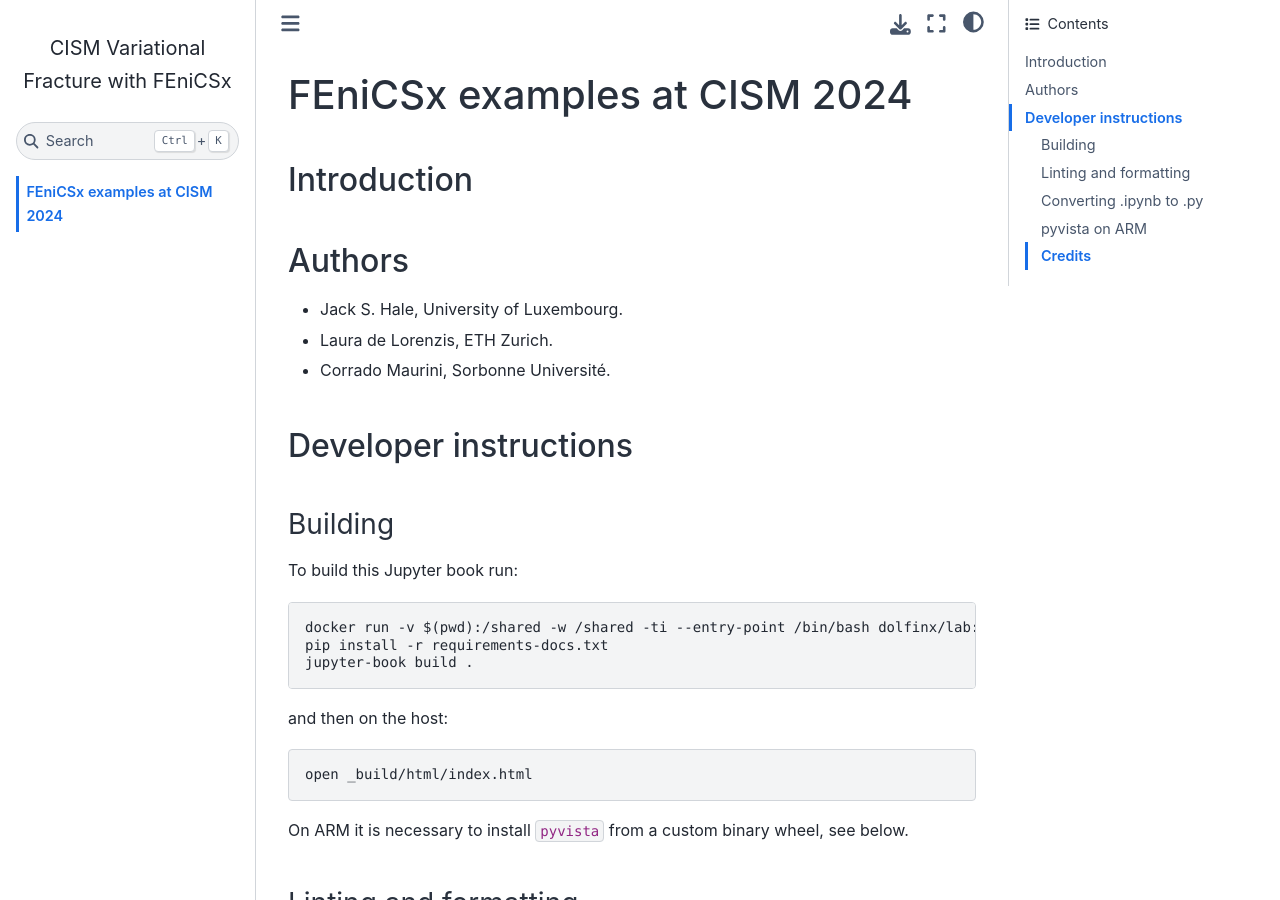
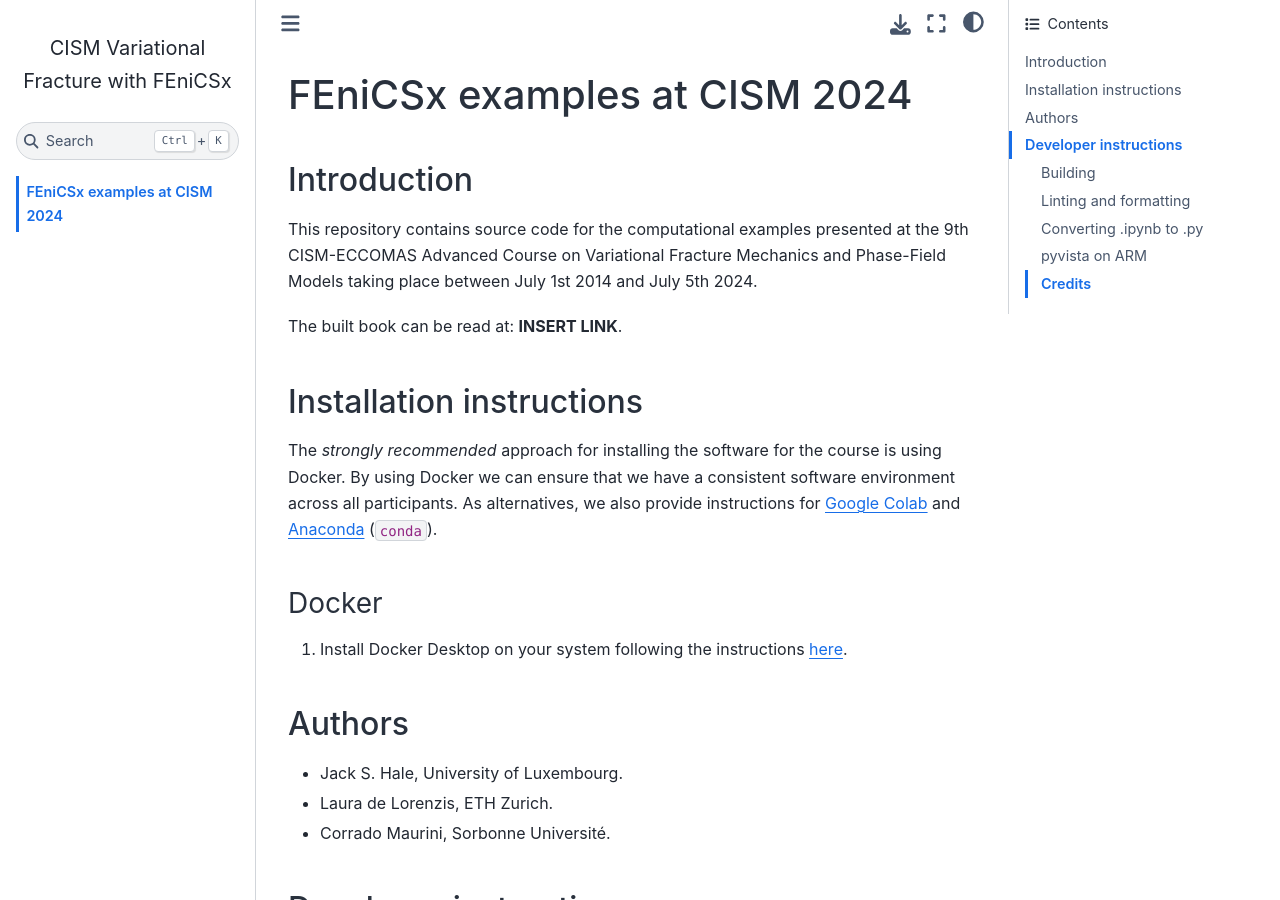
Before and after one commit to jhale/cism-2024-varfrac-code, a Jupyter Book: the page built from README.md, in a window 1280 px wide and 900 px high. Built offline with Jupyter Book 1.0.4 settings and Sphinx 7.4.7 and the Sphinx Book theme 1.1.4, drawn with Linux system fonts in a browser that asks for light colours; pages that are not in the unit, such as notebooks, are missing from menus.

Commit message:
Try on GitHub.

```diff
--- a/README.md
+++ b/README.md
@@ -2,7 +2,24 @@
 
 ## Introduction
 
+This repository contains source code for the computational examples presented
+at the 9th CISM-ECCOMAS Advanced Course on Variational Fracture Mechanics and
+Phase-Field Models taking place between July 1st 2014 and July 5th 2024.
 
+The built book can be read at: **INSERT LINK**.
+
+## Installation instructions
+
+The *strongly recommended* approach for installing the software for the course
+is using Docker. By using Docker we can ensure that we have a consistent
+software environment across all participants. As alternatives, we also provide
+instructions for [Google Colab](https://colab.research.google.com) and
+[Anaconda](https://www.anaconda.com/download) (`conda`).
+
+### Docker
+
+1. Install Docker Desktop on your system following the instructions
+   [here](https://www.docker.com/products/docker-desktop/).
 
 ## Authors
 
--- a/_config.yml
+++ b/_config.yml
@@ -4,6 +4,7 @@
 title: CISM Variational Fracture with FEniCSx
 author: Jack S. Hale, Laura de Lorenzis, Corrado Maurini
 logo: images/logo.png
+only_build_toc_files: true
 
 # Force re-execution of notebooks on each build.
 # See https://jupyterbook.org/content/execute.html
```
